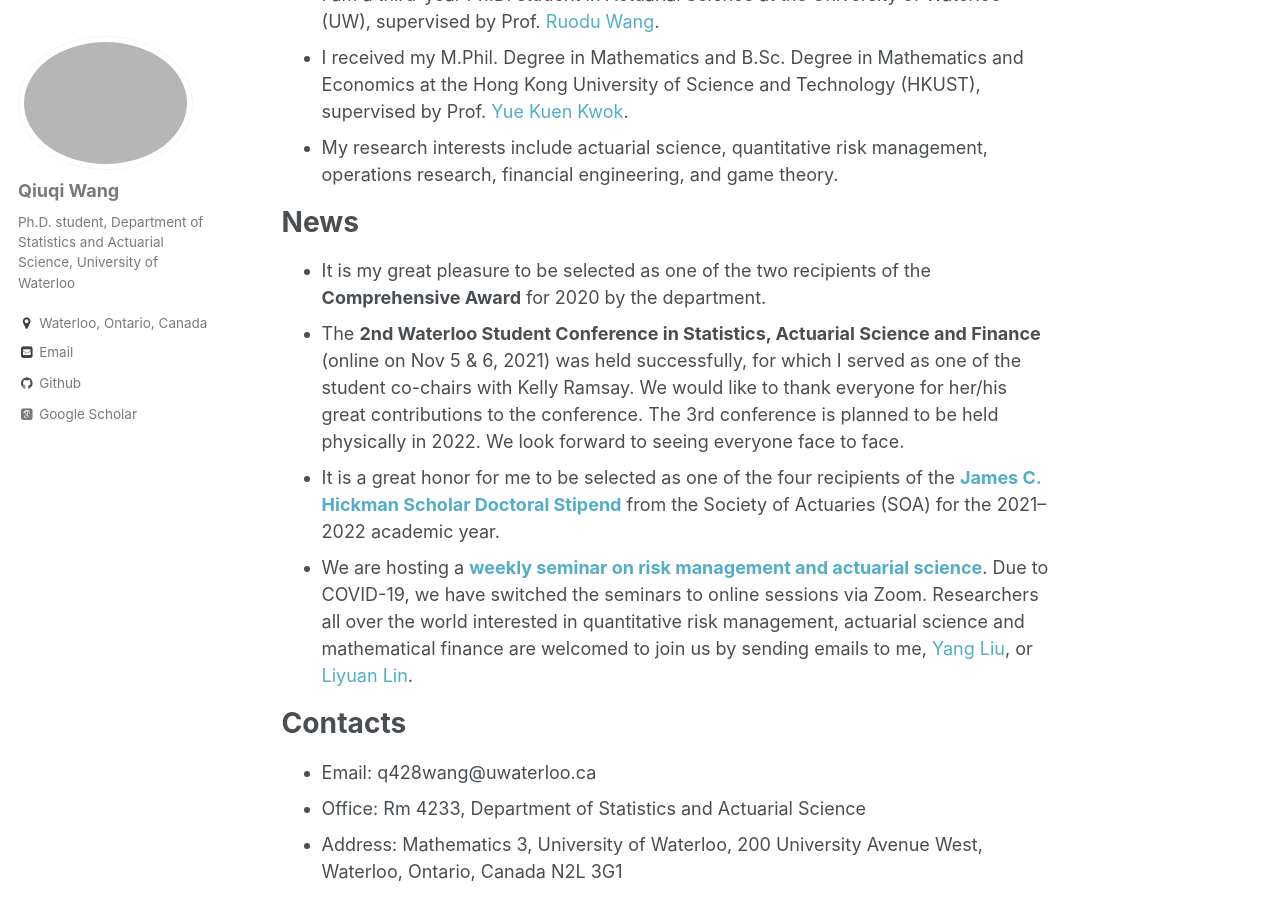
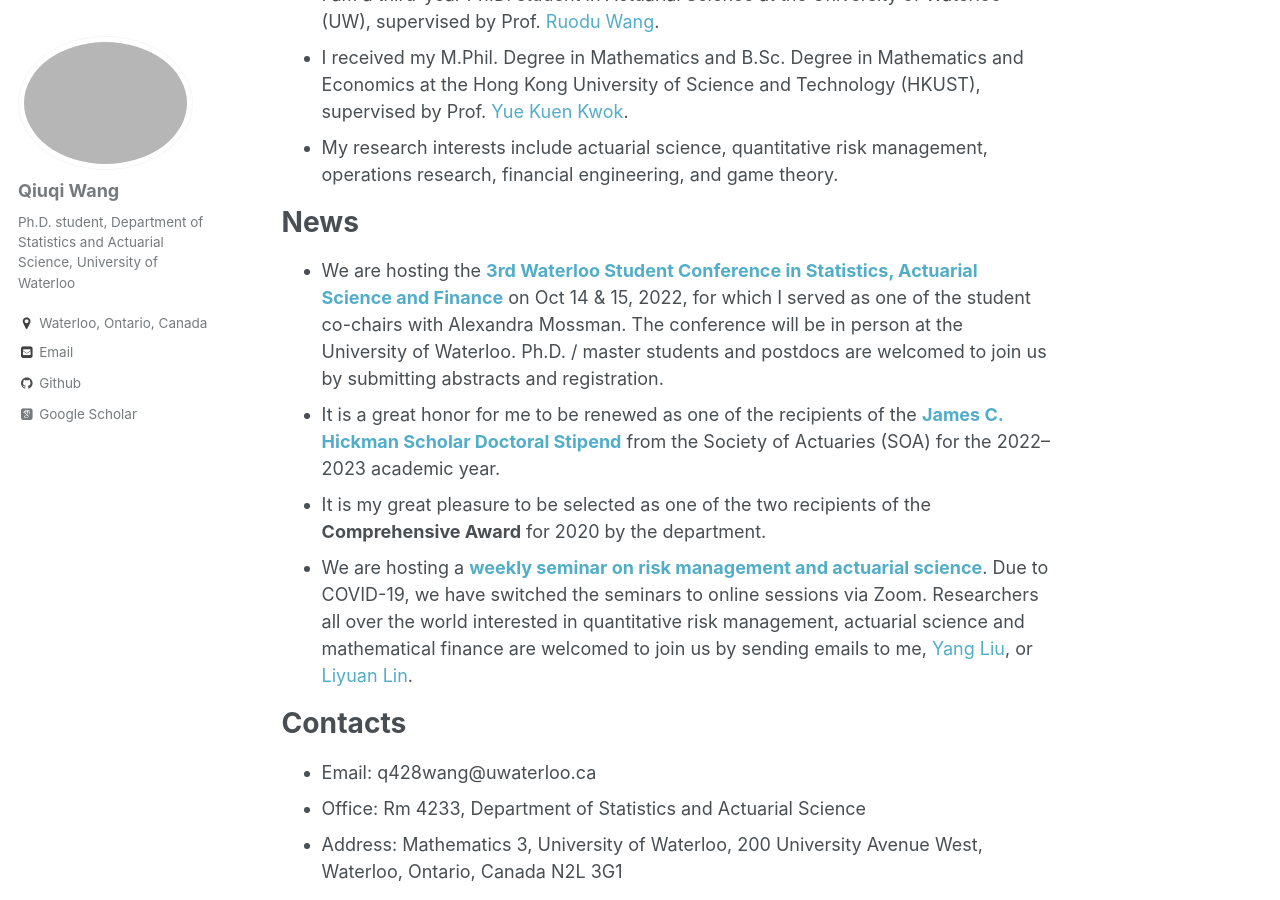
Before and after one commit to qwangan/qwangan.github.io, a Jekyll site: the page built from _pages/about.md, in a window 1280 px wide and 900 px high, scrolled down 564 px. Built offline with Jekyll 4.4.1, drawn with Linux system fonts in a browser that asks for light colours; some web fonts are replaced.

Commit message:
Update about.md

```diff
--- a/_pages/about.md
+++ b/_pages/about.md
@@ -18,9 +18,9 @@ redirect_from:
 * My research interests include actuarial science, quantitative risk management, operations research, financial engineering, and game theory.
 
 # News
+* We are hosting the **[3rd Waterloo Student Conference in Statistics, Actuarial Science and Finance]([https://yang-liu16.github.io/seminar/](https://uwaterloo.ca/statistics-actuarial-science-finance-student-conference/))** on Oct 14 & 15, 2022, for which I served as one of the student co-chairs with Alexandra Mossman. The conference will be in person at the University of Waterloo. Ph.D. / master students and postdocs are welcomed to join us by submitting abstracts and registration.
+* It is a great honor for me to be renewed as one of the recipients of the **[James C. Hickman Scholar Doctoral Stipend](https://www.soa.org/resources/announcements/press-releases/2021/hickmans-scholar/)** from the Society of Actuaries (SOA) for the 2022--2023 academic year.
 * It is my great pleasure to be selected as one of the two recipients of the **Comprehensive Award** for 2020 by the department.
-* The **2nd Waterloo Student Conference in Statistics, Actuarial Science and Finance** (online on Nov 5 & 6, 2021) was held successfully, for which I served as one of the student co-chairs with Kelly Ramsay. We would like to thank everyone for her/his great contributions to the conference. The 3rd conference is planned to be held physically in 2022. We look forward to seeing everyone face to face.
-* It is a great honor for me to be selected as one of the four recipients of the **[James C. Hickman Scholar Doctoral Stipend](https://www.soa.org/resources/announcements/press-releases/2021/hickmans-scholar/)** from the Society of Actuaries (SOA) for the 2021--2022 academic year.
 * We are hosting a **[weekly seminar on risk management and actuarial science](https://yang-liu16.github.io/seminar/)**. Due to COVID-19, we have switched the seminars to online sessions via Zoom. Researchers all over the world interested in quantitative risk management, actuarial science and mathematical finance are welcomed to join us by sending emails to me, [Yang Liu](https://yang-liu16.github.io/), or [Liyuan Lin](https://liyuan-lin.github.io/Liyuan/).
 
 # Contacts
```
